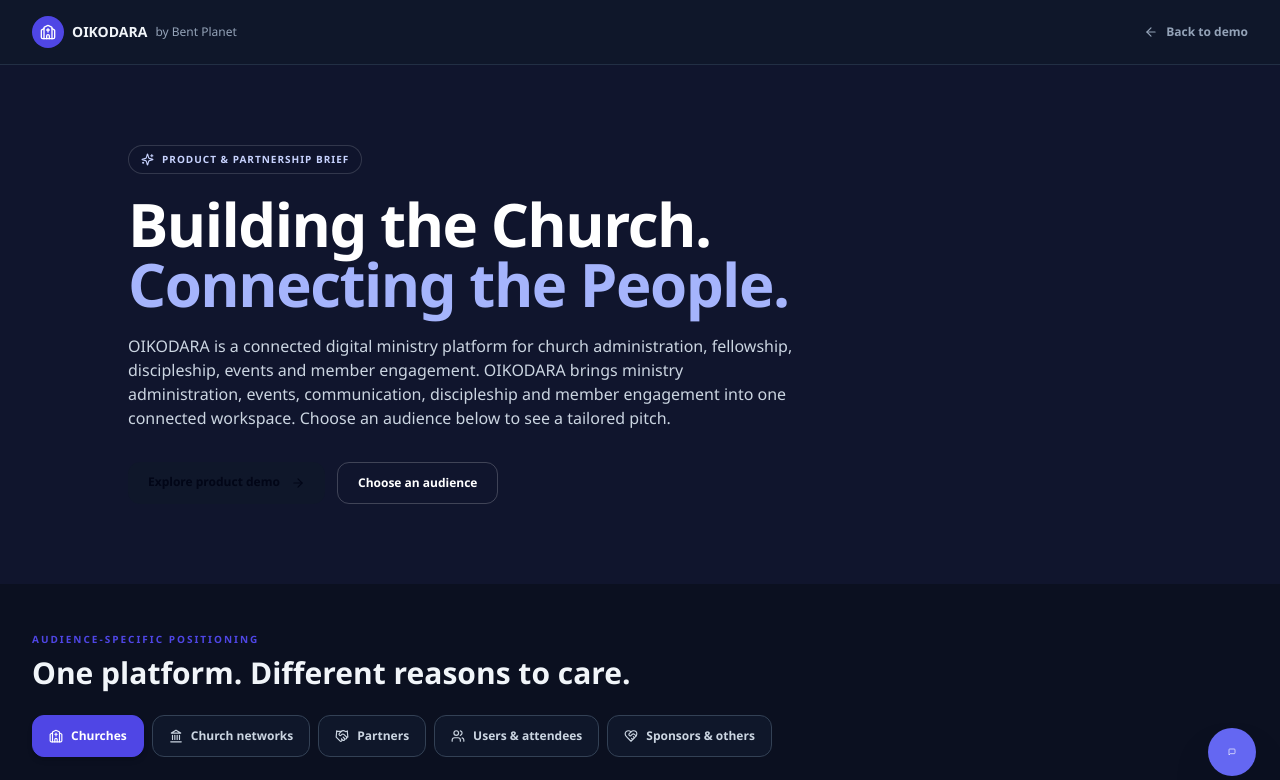
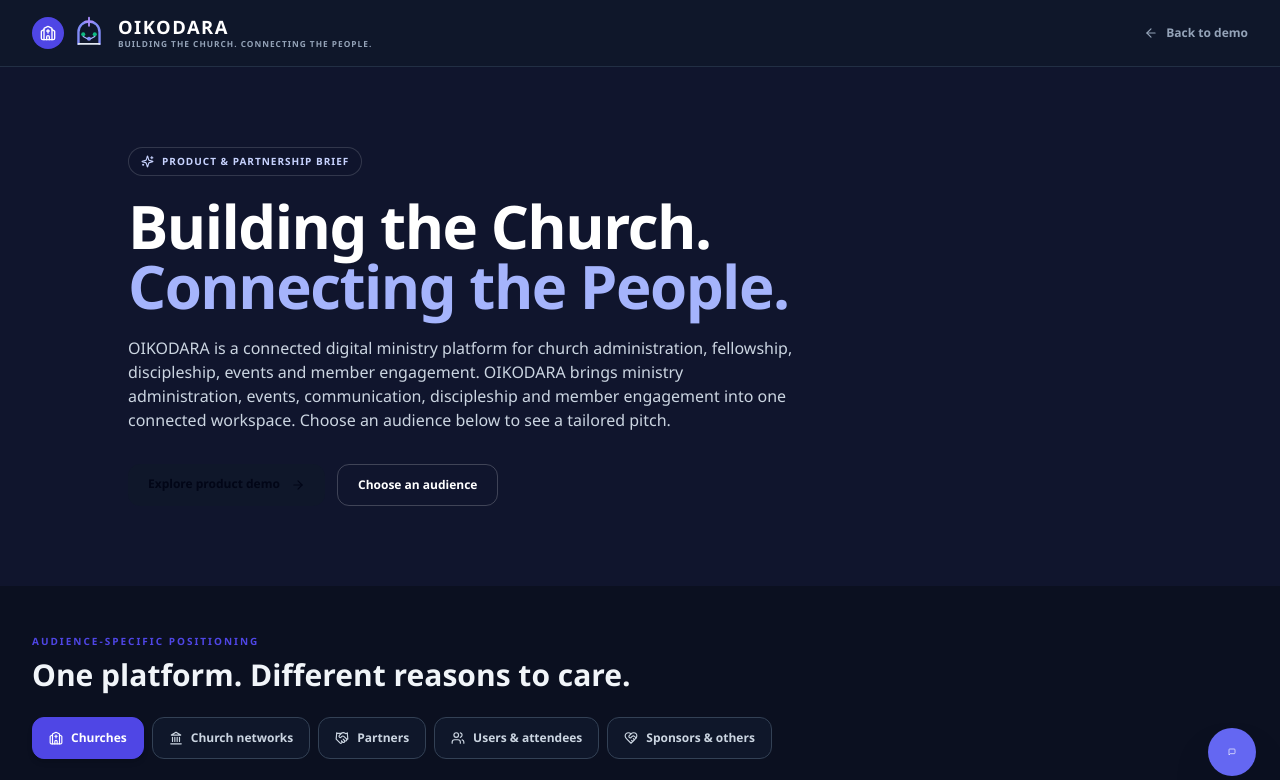
Before and after one commit to gideonayanwale/bent-planet, a Next.js app: page /pitch in a window 1280 px wide. Shown: the top 780 px of the page. Built offline with nearby package versions, Linux system fonts and the light colour scheme; no server answers.

Commit message:
Use approved OIKODARA logo and remove developer credit from pitch

```diff
--- a/src/app/pitch/page.tsx
+++ b/src/app/pitch/page.tsx
@@ -2,6 +2,7 @@
 
 import { useState } from "react";
 import Link from "next/link";
+import { BrandLogo } from "@/components/brand-logo";
 import { ArrowLeft, ArrowRight, CheckCircle2, Church, Handshake, HeartHandshake, Landmark, Mail, MessageCircle, MonitorPlay, ShieldCheck, Sparkles, Users } from "lucide-react";
 type Audience="church"|"network"|"partner"|"attendee"|"sponsor";
 const pitches:Record<Audience,{eyebrow:string;title:string;lead:string;problem:string;solution:string;value:string[];ask:string;talk:string}> = {
@@ -15,7 +16,7 @@ const tabs:[Audience,string,typeof Church][]=[["church","Churches",Church],["net
 export default function PitchPage(){
  const [audience,setAudience]=useState<Audience>("church"); const p=pitches[audience];
  return <main className="min-h-screen bg-[#0b1020] text-slate-100">
-  <header className="border-b bg-slate-900"><div className="mx-auto flex max-w-7xl items-center justify-between px-5 py-4 sm:px-8"><Link href="/demo" className="flex items-center gap-2 text-sm font-bold"><span className="grid h-8 w-8 place-items-center rounded-lg bg-indigo-600 text-white"><Church size={16}/></span>OIKODARA <span className="text-xs font-normal text-slate-400">by Bent Planet</span></Link><Link href="/demo" className="inline-flex items-center text-xs font-semibold text-slate-400"><ArrowLeft size={14} className="mr-2"/> Back to demo</Link></div></header>
+  <header className="border-b bg-slate-900"><div className="mx-auto flex max-w-7xl items-center justify-between px-5 py-4 sm:px-8"><Link href="/demo" className="flex items-center gap-2 text-sm font-bold"><span className="grid h-8 w-8 place-items-center rounded-lg bg-indigo-600 text-white"><Church size={16}/></span><BrandLogo iconSize={34} /></Link><Link href="/demo" className="inline-flex items-center text-xs font-semibold text-slate-400"><ArrowLeft size={14} className="mr-2"/> Back to demo</Link></div></header>
   <section className="bg-[#10152d] px-5 py-14 text-white sm:px-8 sm:py-20"><div className="mx-auto max-w-5xl"><div className="inline-flex items-center gap-2 rounded-full border border-white/15 bg-slate-900/5 px-3 py-1.5 text-[10px] font-bold uppercase tracking-widest text-indigo-200"><Sparkles size={13}/> Product & partnership brief</div><h1 className="mt-5 max-w-4xl text-4xl font-bold leading-tight tracking-tight sm:text-6xl">Building the Church. <span className="text-indigo-300">Connecting the People.</span></h1><p className="mt-5 max-w-2xl text-sm leading-7 text-slate-300 sm:text-base">OIKODARA is a connected digital ministry platform for church administration, fellowship, discipleship, events and member engagement. OIKODARA brings ministry administration, events, communication, discipleship and member engagement into one connected workspace. Choose an audience below to see a tailored pitch.</p><div className="mt-8 flex flex-wrap gap-3"><Link href="/demo" className="rounded-xl bg-slate-900 px-5 py-3 text-xs font-bold text-slate-950">Explore product demo <ArrowRight size={14} className="ml-2 inline"/></Link><a href="#audience-pitch" className="rounded-xl border border-white/20 px-5 py-3 text-xs font-semibold text-white">Choose an audience</a></div></div></section>
   <section id="audience-pitch" className="mx-auto max-w-7xl px-5 py-12 sm:px-8"><div className="text-[10px] font-bold uppercase tracking-[.2em] text-indigo-600">Audience-specific positioning</div><h2 className="mt-2 text-2xl font-bold sm:text-3xl">One platform. Different reasons to care.</h2><div className="mt-6 flex flex-wrap gap-2">{tabs.map(([id,label,Icon])=><button key={id} onClick={()=>setAudience(id)} className={`inline-flex items-center gap-2 rounded-xl border px-4 py-3 text-xs font-semibold transition ${audience===id?"border-indigo-600 bg-indigo-600 text-white shadow-md":"border-slate-700 bg-slate-900 text-slate-300 hover:border-indigo-300"}`}><Icon size={14}/>{label}</button>)}</div>
    <div className="mt-6 grid gap-6 lg:grid-cols-[1.1fr_.9fr]"><article className="rounded-3xl border border-slate-700 bg-slate-900 p-6 shadow-sm sm:p-9"><div className="text-[10px] font-bold uppercase tracking-[.18em] text-indigo-600">{p.eyebrow}</div><h3 className="mt-3 text-3xl font-bold leading-tight tracking-tight">{p.title}</h3><p className="mt-4 text-sm leading-7 text-slate-400">{p.lead}</p><div className="mt-7 border-t pt-6"><h4 className="text-xs font-bold uppercase tracking-widest text-slate-400">The challenge</h4><p className="mt-2 text-sm leading-7 text-slate-300">{p.problem}</p></div><div className="mt-6"><h4 className="text-xs font-bold uppercase tracking-widest text-slate-400">The OIKODARA approach</h4><p className="mt-2 text-sm leading-7 text-slate-300">{p.solution}</p></div><div className="mt-6 rounded-2xl bg-indigo-950/50 p-5"><div className="text-xs font-bold text-indigo-100">Suggested next step</div><p className="mt-2 text-sm leading-6 text-indigo-200">{p.ask}</p></div></article>
```
